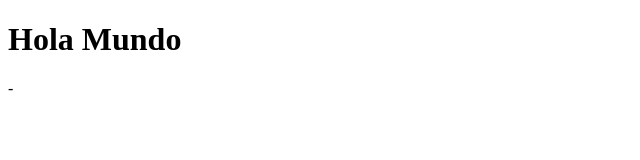
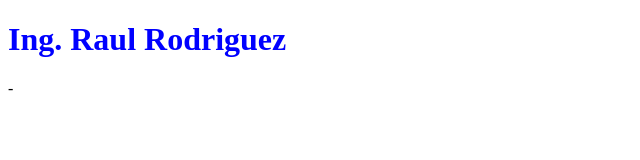
Before and after one commit to raulrodriguez012/mi-sitio, a plain HTML site: page index.html in a window 1280 px wide. Shown: the whole page, without its empty margins (0-640 px from the left). Drawn offline with Linux system fonts and the light colour scheme.

Commit message:
cambio color a azul

```diff
--- a/index.html
+++ b/index.html
@@ -6,7 +6,7 @@
 </head>
 
 <body>
-    <h1>Hola Mundo</h1>
+    <h1 style="color: blue"> Ing. Raul Rodriguez</h1>
 </body>
 
 </html>-
```
